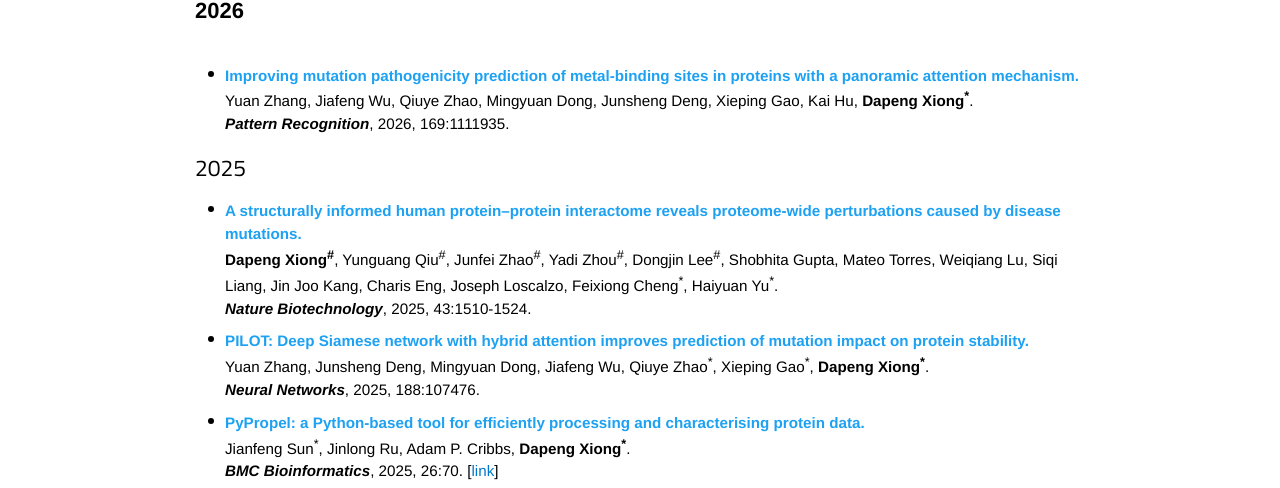
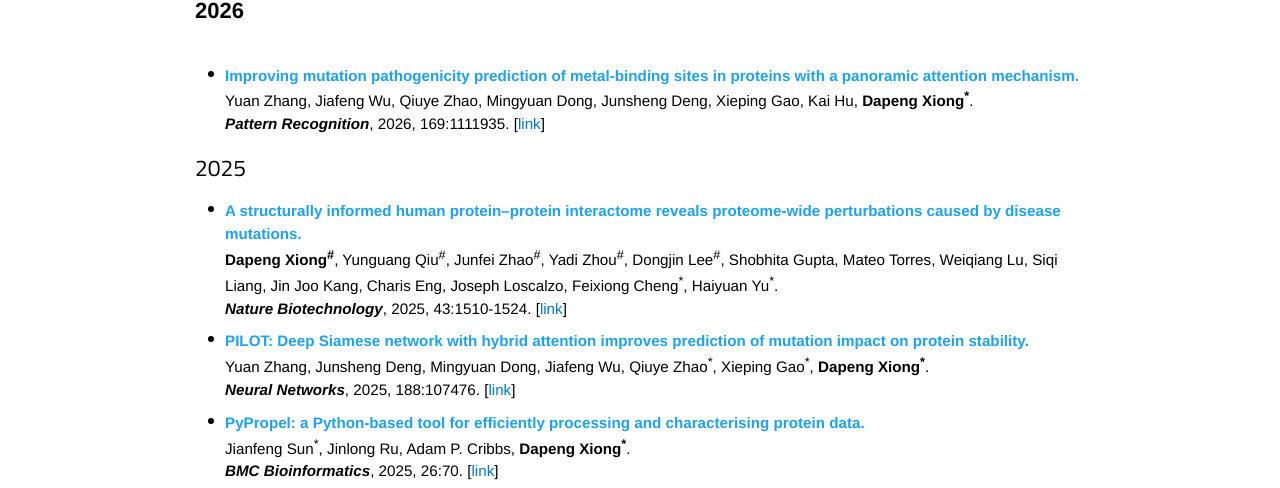
Before and after one commit to dapeng-xiong/dapeng-xiong.github.io, a Jekyll site: the page built from Publications.md, in a window 1280 px wide. Shown: the part 197-685 px from the top of the page. Built offline with Jekyll 4.4.1, drawn with Linux system fonts in a browser that asks for light colours; nearby versions of some CDN libraries; some web fonts are replaced.

Commit message:
Update Publications.md

```diff
--- a/Publications.md
+++ b/Publications.md
@@ -15,7 +15,7 @@ active: Publications
   <li>
     <text class='text_title'>Improving mutation pathogenicity prediction of metal-binding sites in proteins with a panoramic attention mechanism.</text><br />
     Yuan Zhang, Jiafeng Wu, Qiuye Zhao, Mingyuan Dong, Junsheng Deng, Xieping Gao, Kai Hu, <text class='text_bold'>Dapeng Xiong<sup>*</sup></text>.<br />
-   <text class='text_bold'><i>Pattern Recognition</i></text>, 2026, 169:1111935.
+   <text class='text_bold'><i>Pattern Recognition</i></text>, 2026, 169:1111935. [<a href='https://www.sciencedirect.com/science/article/pii/S0031320325005953' target='_blank'>link</a>]
   </li>
 </ul>
 
@@ -24,13 +24,13 @@ active: Publications
   <li>
     <text class='text_title'>A structurally informed human protein–protein interactome reveals proteome-wide perturbations caused by disease mutations.</text><br />
     <text class='text_bold'>Dapeng Xiong<sup>#</sup></text>, Yunguang Qiu<sup>#</sup>, Junfei Zhao<sup>#</sup>, Yadi Zhou<sup>#</sup>, Dongjin Lee<sup>#</sup>, Shobhita Gupta, Mateo Torres, Weiqiang Lu, Siqi Liang, Jin Joo Kang, Charis Eng, Joseph Loscalzo, Feixiong Cheng<sup>*</sup>, Haiyuan Yu<sup>*</sup>.<br />
-    <text class='text_bold'><i>Nature Biotechnology</i></text>, 2025, 43:1510-1524.
+    <text class='text_bold'><i>Nature Biotechnology</i></text>, 2025, 43:1510-1524. [<a href='https://www.nature.com/articles/s41587-024-02428-4' target='_blank'>link</a>]
   </li>
 
    <li>
     <text class='text_title'>PILOT: Deep Siamese network with hybrid attention improves prediction of mutation impact on protein stability.</text><br />
     Yuan Zhang, Junsheng Deng, Mingyuan Dong, Jiafeng Wu, Qiuye Zhao<sup>*</sup>, Xieping Gao<sup>*</sup>, <text class='text_bold'>Dapeng Xiong<sup>*</sup></text>.<br />
-   <text class='text_bold'><i>Neural Networks</i></text>, 2025, 188:107476.
+   <text class='text_bold'><i>Neural Networks</i></text>, 2025, 188:107476. [<a href='https://www.sciencedirect.com/science/article/pii/S0893608025003557' target='_blank'>link</a>]
   </li>
 
   <li>
```
